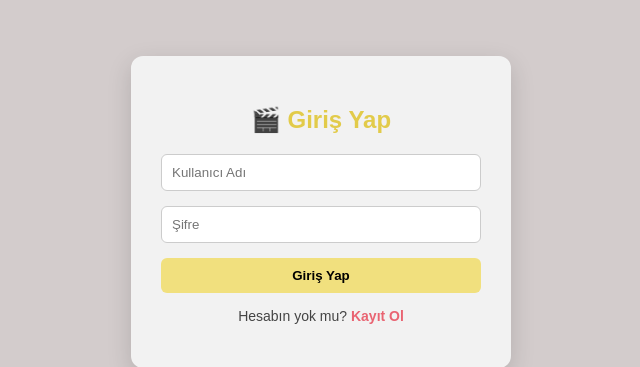
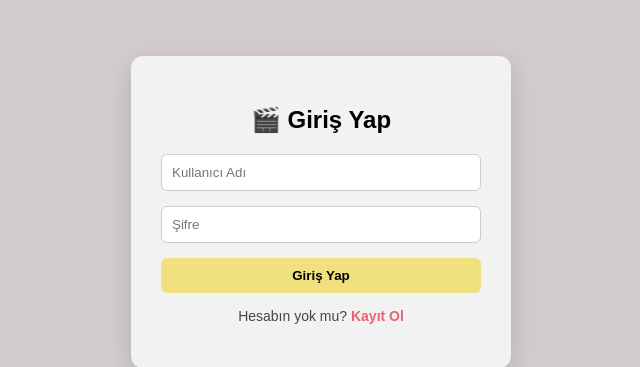
Before and after one commit to ozlemcan5/dizi_film_webapp, a Flask app: page /login in a window 1280 px wide. Shown: the part 188-555 px from the top of the page, without its empty margins (319-959 px from the left). Run offline with Flask 3, Linux system fonts and the light colour scheme.

Commit message:
Update login.html

```diff
--- a/templates/login.html
+++ b/templates/login.html
@@ -6,7 +6,7 @@
     <style>
         body { background-color: #d3cccc; color: #222222; font-family: sans-serif; display: flex; justify-content: center; align-items: center; height: 100vh; margin: 0; }
         .card { background: #f2f2f2; padding: 30px; border-radius: 12px; width: 320px; box-shadow: 0 8px 24px rgba(0,0,0,0.15); }
-        h2 { color: #e2cb4a; text-align: center; margin-bottom: 20px; }
+        h2 { color: #000000; text-align: center; margin-bottom: 20px; }
         input { width: 100%; padding: 10px; margin-bottom: 15px; border-radius: 6px; border: 1px solid #ccc; background: #ffffff; color: #000; box-sizing: border-box; }
         button { width: 100%; background: #f1e07e; color: #000; border: none; padding: 10px; font-weight: bold; border-radius: 6px; cursor: pointer; }
         p { text-align: center; font-size: 14px; margin-top: 15px; color: #444; }
```
